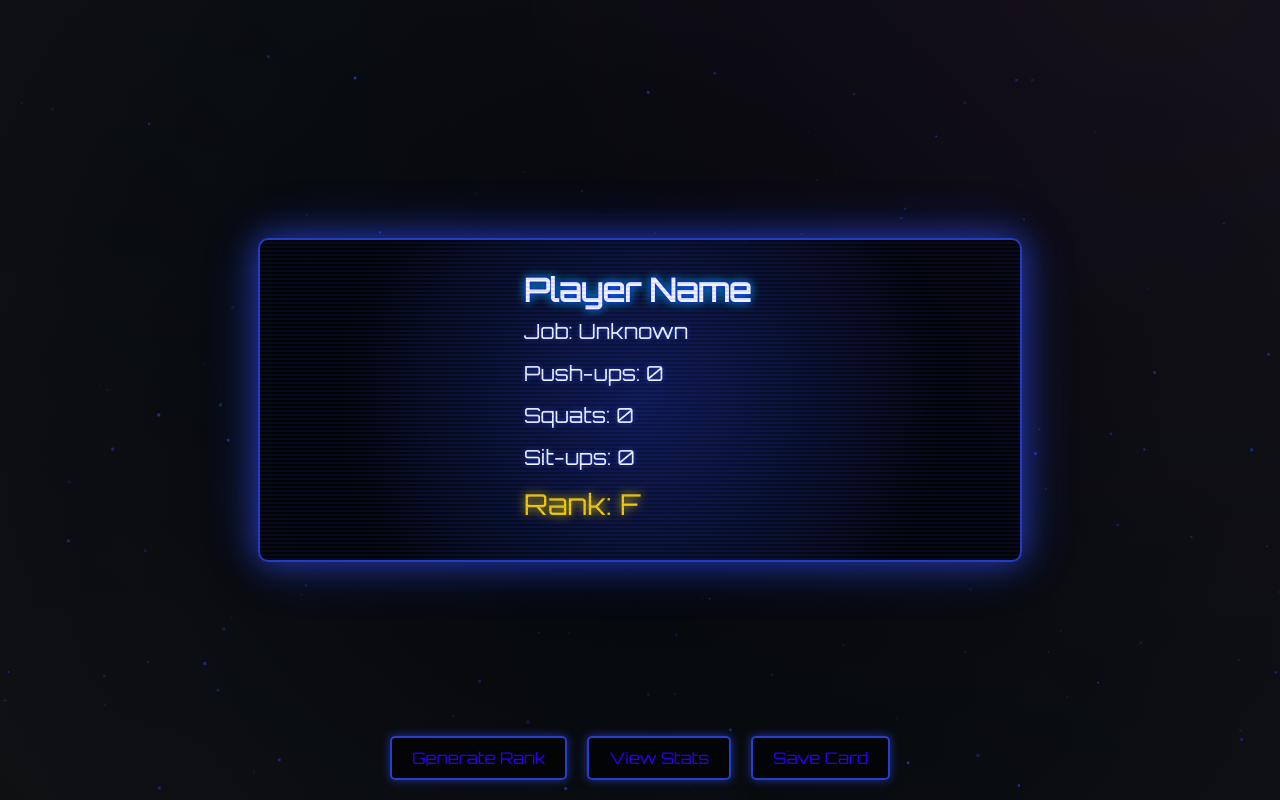
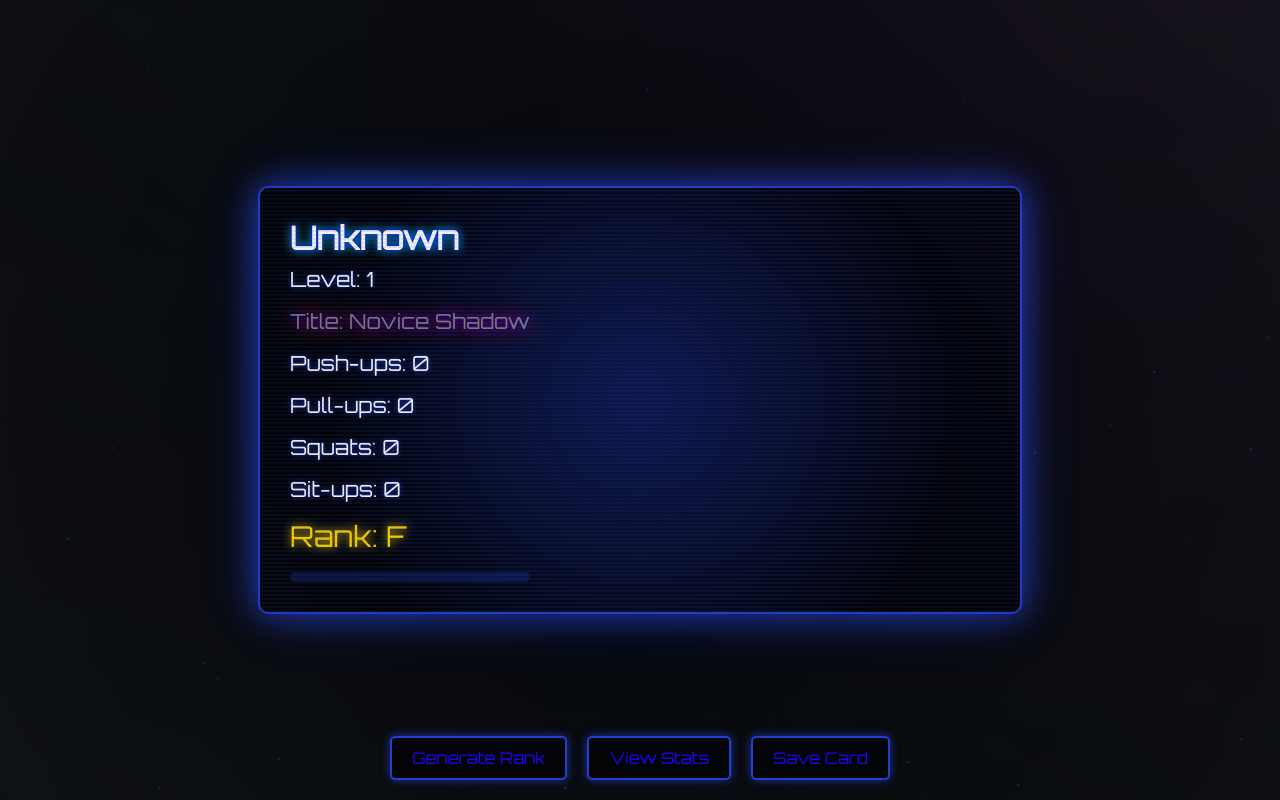
Before and after one commit to RicePxtch/SoloLeveling-web, a plain HTML site: page card.html in a window 1280 px wide. Drawn offline with Linux system fonts and the light colour scheme.

Commit message:
Update card.html

```diff
--- a/card.html
+++ b/card.html
@@ -4,9 +4,6 @@
     <meta charset="UTF-8">
     <meta name="viewport" content="width=device-width, initial-scale=1.0">
     <title>Player Card - Hologram Style</title>
-    <body>
-        <audio autoplay src="videos/system ad 2.MP3"></audio>
-    </body>
     <style>
         @import url('https://fonts.googleapis.com/css2?family=Orbitron&display=swap');
 
@@ -52,7 +49,7 @@
             z-index: -1;
         }
 
-        /*Smoke Effect */
+        /* Smoke Effect */
         .smoke {
             position: fixed;
             width: 300%;
@@ -75,7 +72,7 @@
             100% { transform: scale(1) rotate(360deg); opacity: 0.3; }
         }
 
-        /*Nebula Effect */
+        /* Nebula Effect */
         body::after {
             content: '';
             position: fixed;
@@ -98,8 +95,6 @@
             from { opacity: 0.3; filter: hue-rotate(0deg); }
             to { opacity: 0.6; filter: hue-rotate(360deg); }
         }
-
-
 
         /* Player Card */
         .player-card {
@@ -218,6 +213,23 @@
             text-shadow: 0 0 10px gold;
         }
 
+        /* Progress Bar */
+        .progress-bar {
+            width: 100%;
+            height: 10px;
+            background: rgba(47, 79, 255, 0.2);
+            border-radius: 5px;
+            margin-top: 10px;
+            overflow: hidden;
+        }
+
+        .progress-bar-fill {
+            height: 100%;
+            background: linear-gradient(90deg, rgba(47, 79, 255, 0.8), rgba(47, 79, 255, 0.4));
+            width: 0%;
+            transition: width 0.5s ease;
+        }
+
         /* Buttons Container */
         .buttons-container {
             position: absolute;
@@ -245,6 +257,23 @@
             color: #000;
             box-shadow: 0 0 20px rgba(47, 79, 255, 0.8);
         }
+
+        /* Level Display */
+        .level-display {
+            font-size: 1.2em;
+            color: #0026ff;
+            text-shadow: 0 0 10px #1e00ff;
+        }
+
+        /* Title Glow Animation */
+        .unlocked-title {
+            animation: titleGlow 1.5s infinite alternate;
+        }
+
+        @keyframes titleGlow {
+            from { text-shadow: 0 0 5px rgb(0, 4, 255); }
+            to { text-shadow: 0 0 20px rgb(255, 0, 0), 0 0 10px blue; }
+        }
     </style>
 </head>
 <body>
@@ -262,11 +291,16 @@
         <img id="profileImage" src="" alt="Profile Image" onload="this.style.opacity = 1;">
         <div class="player-info">
             <h2 id="playerName">Player Name</h2>
-            <p id="playerTitle">Job: Unknown</p>
+            <p class="level-display">Level: <span id="playerLevel">1</span></p>
+            <p id="playerTitle" class="unlocked-title">Title: Novice</p>
             <p>Push-ups: <span id="playerPushups">0</span></p>
+            <p>Pull-ups: <span id="playerPullups">0</span></p>
             <p>Squats: <span id="playerSquats">0</span></p>
             <p>Sit-ups: <span id="playerSitups">0</span></p>
             <p class="rank">Rank: <span id="playerRank">F</span></p>
+            <div class="progress-bar">
+                <div class="progress-bar-fill" id="progressBarFill"></div>
+            </div>
         </div>
     </div>
 
@@ -278,44 +312,116 @@
     </div>
 
     <script>
-        // Retrieve player info from localStorage
-        const playerInfo = JSON.parse(localStorage.getItem("playerInfo"));
+        // Rank and Title System
+        const rankTitles = {
+            F: {
+                threshold: 0,
+                title: "Novice Shadow",
+                color: "#808080"
+            },
+            E: {
+                threshold: 50,
+                title: "Apprentice Hunter",
+                color: "#00ff9d"
+            },
+            D: {
+                threshold: 100,
+                title: "Iron Warrior",
+                color: "#4169E1"
+            },
+            C: {
+                threshold: 200,
+                title: "Crimson Reaper",
+                color: "#FF2400"
+            },
+            B: {
+                threshold: 300,
+                title: "Void Walker",
+                color: "#5D3FD3"
+            },
+            A: {
+                threshold: 400,
+                title: "Dragon Sovereign",
+                color: "#F4C430"
+            },
+            S: {
+                threshold: 500,
+                title: "Eclipse Monarch",
+                color: "#7B1818"
+            }
+        };
 
-        // Update player card with data
-        if (playerInfo) {
+        // Load Player Info
+        const playerInfo = JSON.parse(localStorage.getItem("playerInfo")) || {};
+
+        // Update Player Card
+        function updatePlayerCard() {
+            const stats = JSON.parse(localStorage.getItem("shadowSystem")) || {};
+            const totalPoints = (playerInfo.pushups || 0) + (playerInfo.pullups || 0) + (playerInfo.squats || 0) + (playerInfo.situps || 0);
+
             document.getElementById("playerName").innerText = playerInfo.name || "Unknown";
-            document.getElementById("playerTitle").innerText = `Job: ${playerInfo.title || "Unknown"}`;
-            document.getElementById("playerPushups").innerText = playerInfo.pushups || 0;
-            document.getElementById("playerSquats").innerText = playerInfo.squats || 0;
-            document.getElementById("playerSitups").innerText = playerInfo.situps || 0;
-            document.getElementById("playerRank").innerText = playerInfo.rank || "F";
+            document.getElementById("playerLevel").textContent = stats.level || 1;
+            document.getElementById("playerPushups").textContent = playerInfo.pushups || 0;
+            document.getElementById("playerPullups").textContent = playerInfo.pullups || 0;
+            document.getElementById("playerSquats").textContent = playerInfo.squats || 0;
+            document.getElementById("playerSitups").textContent = playerInfo.situps || 0;
 
-            // Handle image loading
+            const currentRank = getCurrentRank(totalPoints);
+            document.getElementById("playerRank").textContent = currentRank;
+            document.getElementById("playerTitle").textContent = `Title: ${rankTitles[currentRank].title}`;
+            document.getElementById("playerTitle").style.color = rankTitles[currentRank].color;
+
+            updateProgressBar(totalPoints);
+
+            // Load profile image
             const profileImage = document.getElementById("profileImage");
             if (playerInfo.image) {
                 profileImage.src = playerInfo.image;
+                profileImage.style.opacity = 1;
             } else {
                 profileImage.style.display = "none";
             }
         }
 
-        // Save Card Function
+        // Get Current Rank
+        function getCurrentRank(points) {
+            let currentRank = 'F';
+            for (const [rank, data] of Object.entries(rankTitles)) {
+                if (points >= data.threshold) currentRank = rank;
+            }
+            return currentRank;
+        }
+
+        // Update Progress Bar
+        function updateProgressBar(points) {
+            const currentRank = getCurrentRank(points);
+            const nextRank = Object.keys(rankTitles).find(rank => rankTitles[rank].threshold > rankTitles[currentRank].threshold);
+
+            if (nextRank) {
+                const currentThreshold = rankTitles[currentRank].threshold;
+                const nextThreshold = rankTitles[nextRank].threshold;
+                const progress = ((points - currentThreshold) / (nextThreshold - currentThreshold)) * 100;
+                document.getElementById("progressBarFill").style.width = `${Math.min(progress, 100)}%`;
+            }
+        }
+
+        // Save Card
         function saveCard() {
             const playerInfo = {
                 name: document.getElementById("playerName").innerText,
-                title: document.getElementById("playerTitle").innerText.replace("Job: ", ""),
                 pushups: parseInt(document.getElementById("playerPushups").innerText),
+                pullups: parseInt(document.getElementById("playerPullups").innerText),
                 squats: parseInt(document.getElementById("playerSquats").innerText),
                 situps: parseInt(document.getElementById("playerSitups").innerText),
                 rank: document.getElementById("playerRank").innerText,
+                level: parseInt(document.getElementById("playerLevel").textContent) || 1,
                 image: document.getElementById("profileImage").src
             };
-
             localStorage.setItem("playerInfo", JSON.stringify(playerInfo));
             showNotification("Card saved successfully!");
         }
 
-        // Notification system
+        // Show Notification
         function showNotification(message) {
             const notification = document.getElementById("notification");
             notification.textContent = message;
@@ -326,7 +432,7 @@
             }, 2000);
         }
 
-        //Particle System
+        // Particle System
         const canvas = document.getElementById('particles');
         const ctx = canvas.getContext('2d');
         canvas.width = window.innerWidth;
@@ -341,7 +447,7 @@
             reset() {
                 this.x = Math.random() * canvas.width;
                 this.y = Math.random() * canvas.height;
-                this.size = Math.random() * 2 + 1;
+                this.size = Math.random() * 2;
                 this.speed = Math.random() * 0.5 + 0.1;
                 this.alpha = Math.random() * 0.5 + 0.1;
             }
@@ -355,7 +461,7 @@
         }
 
         function initParticles() {
-            for (let i = 0; i < 150; i++) particles.push(new Particle());
+            for (let i = 0; i < 100; i++) particles.push(new Particle());
             animateParticles();
         }
 
@@ -372,6 +478,9 @@
             canvas.width = window.innerWidth;
             canvas.height = window.innerHeight;
         });
+
+        // Initialize
+        updatePlayerCard();
     </script>
 </body>
 </html>
```
